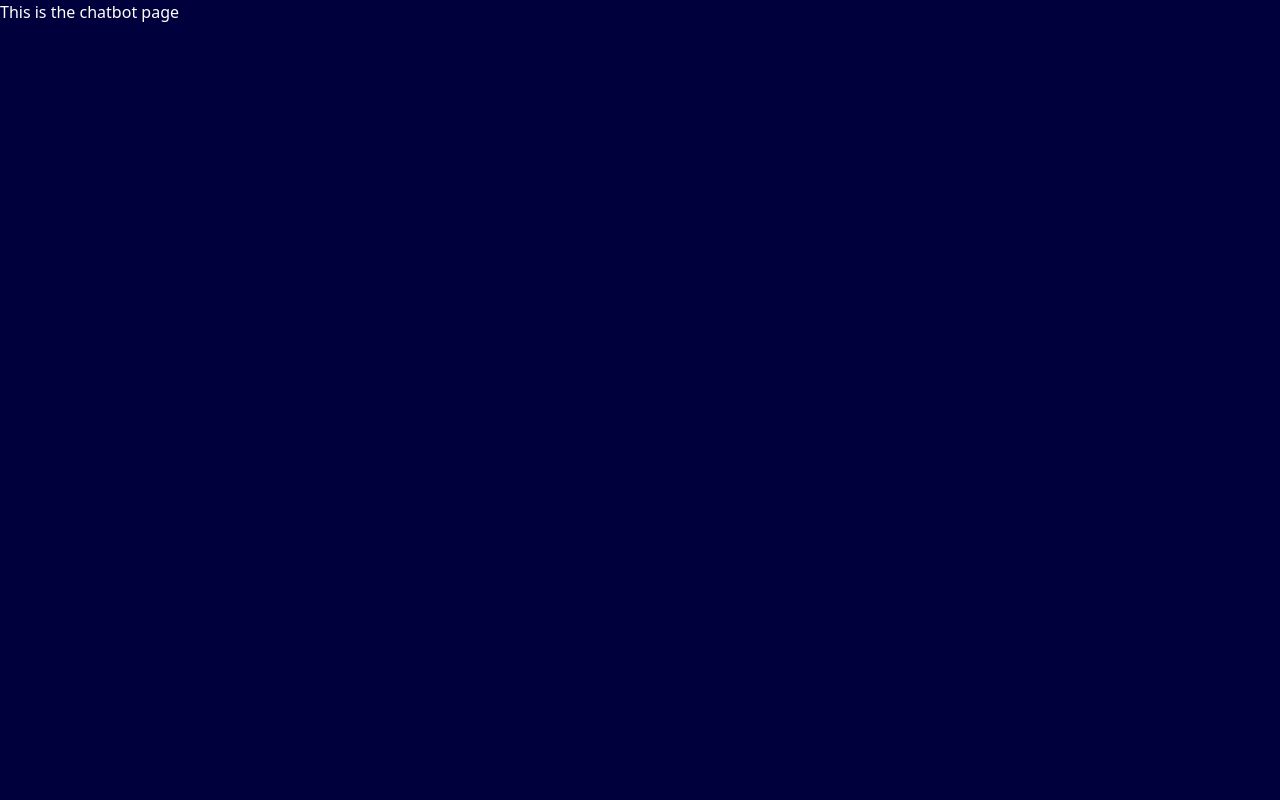
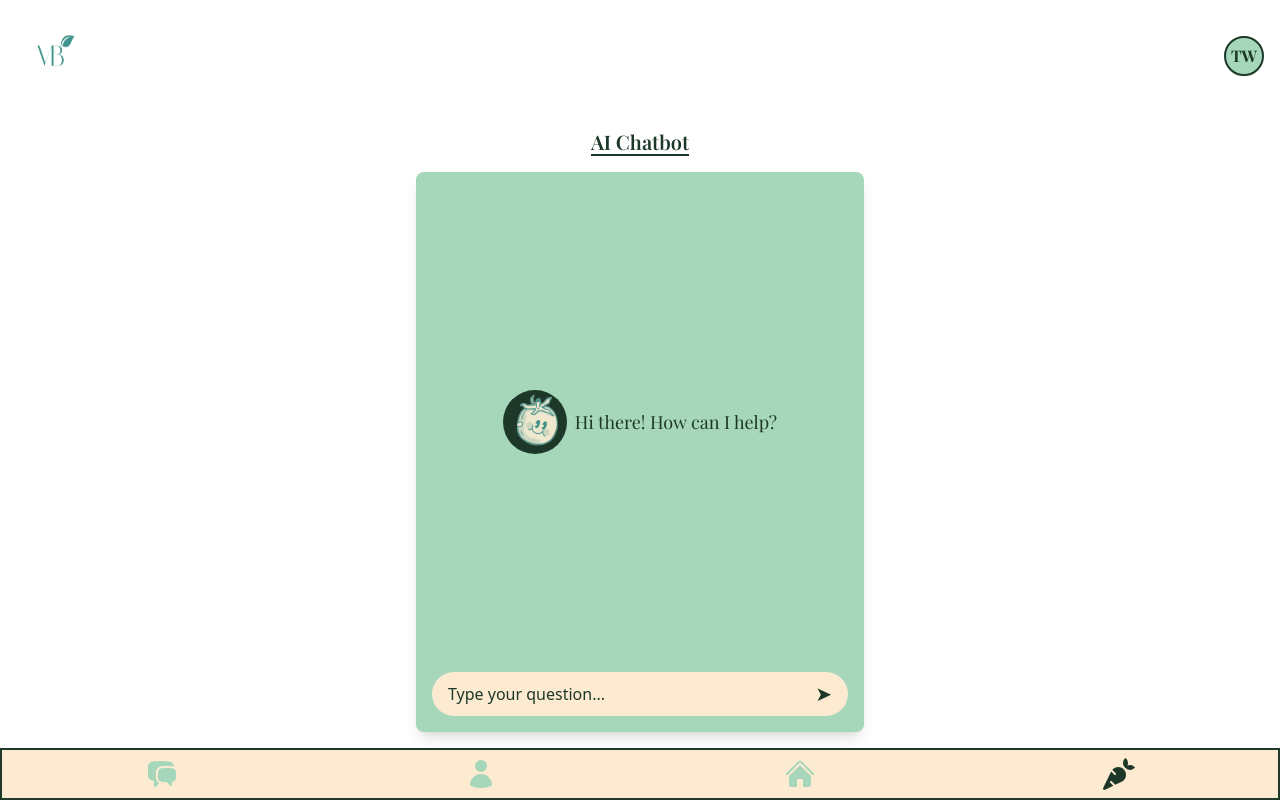
Before and after one commit to PuzzleEmptyM/VitalBite, a Next.js app: page /aichatbot in a window 1280 px wide. Built offline with nearby package versions, Linux system fonts and the light colour scheme.

Commit message:
adding chatbot page to correct file

```diff
--- a/app/aichatbot/page.tsx
+++ b/app/aichatbot/page.tsx
@@ -1,8 +1,66 @@
+import React from "react";
 
-export default function IngredientAnalyzerPage() {
-    return (
-        <div>
-            <p> This is the chatbot page</p>
+const Page = () => {
+  return (
+    <div className="bg-white min-h-screen p-4 font-sans">
+      {/* Header */}
+      <header className="flex items-center justify-between mb-6">
+        <img src="/images/vb_logo.png" alt="VB Logo" className="w-20 h-20" />
+        <div className="w-10 h-10 bg-mint text-forest_green font-bold font-playfair rounded-full flex items-center justify-center border-2 border-forest_green shadow-sm">
+          TW
         </div>
-    )
-}
+      </header>
+
+      {/* Title */}
+      <section className="flex flex-col items-center w-full mt-8 flex-grow">
+        <h2 className="text-xl font-semibold font-playfair text-forest_green mb-4 relative">
+          AI Chatbot
+          <span className="absolute left-0 bottom-0 w-full h-[2px] bg-forest_green"></span>
+        </h2>
+
+
+        {/* Chat Area */}
+        <div className="bg-mint w-full max-w-md rounded-lg shadow-lg p-4 flex flex-col items-center justify-between min-h-[70vh]">
+
+          {/* Chat Bubble (centered) */}
+          <div className="flex items-center mb-4 font-playfair flex-grow justify-center">
+            <img
+              src="/images/aichatbot.png"
+              alt="Chatbot Icon"
+              className="w-16 h-16 rounded-full bg-forest_green mr-2"
+            />
+            <p className="text-forest_green text-lg">Hi there! How can I help?</p>
+          </div>
+
+          {/* Input Box (at the bottom) */}
+          <div className="flex items-center w-full bg-cream rounded-full px-4 py-2 mt-auto">
+            <input
+              type="text"
+              placeholder="Type your question..."
+              className="flex-1 bg-transparent outline-none text-forest_green placeholder-forest_green"
+            />
+            <button className="text-forest_green text-xl ml-2">➤</button>
+          </div>
+        </div>
+      </section>
+
+      {/* Bottom Navigation */}
+      <nav className="fixed bottom-0 left-0 right-0 bg-cream flex justify-around py-2 shadow-md border-2 border-forest_green">
+        <button>
+          <img src="/icons/chat.svg" alt="Home" className="w-8 h-8" />
+        </button>
+        <button>
+          <img src="/icons/user.svg" alt="Profile" className="w-8 h-8" />
+        </button>
+        <button>
+          <img src="/icons/home.svg" alt="Settings" className="w-8 h-8" />
+        </button>
+        <button>
+          <img src="/icons/carrot.svg" alt="Carrot" className="w-8 h-8 " />
+        </button>
+      </nav>
+    </div>
+  );
+};
+
+export default Page;
```
